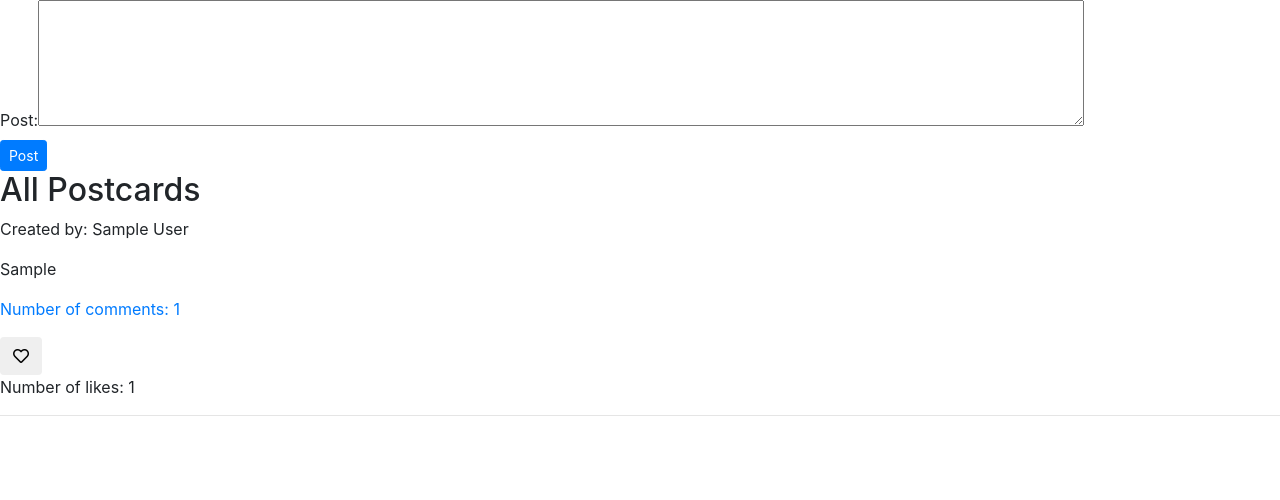
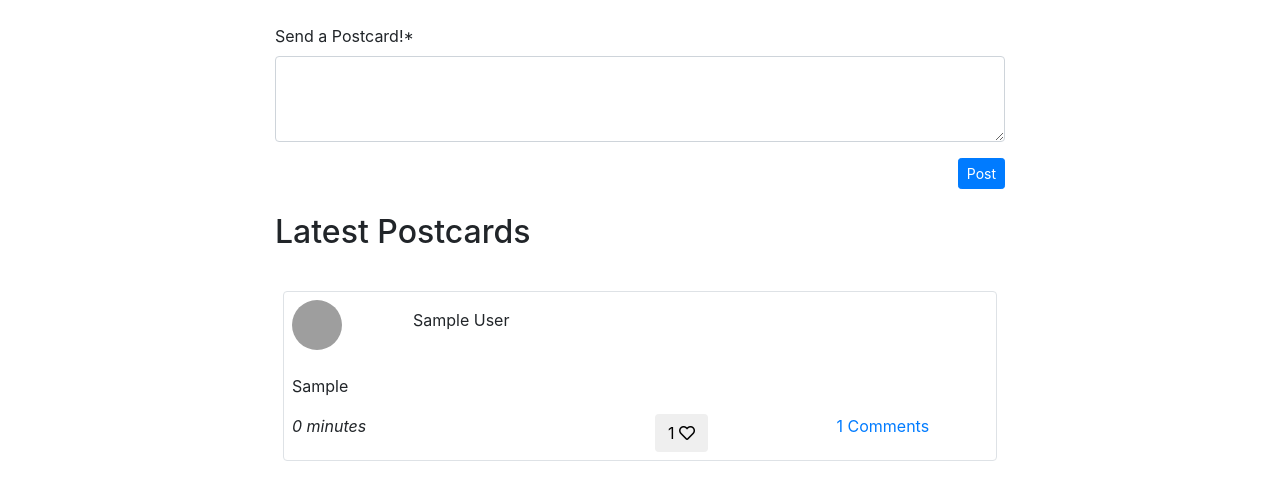
Before and after one commit to siddharthisaiah/spritle, a Django app: page /home/ in a window 1280 px wide. Shown: the part 69-569 px from the top of the page. Run offline with Django 3.2, Linux system fonts and the light colour scheme; a user stored in the database is signed in; tables that the repository leaves empty hold one stand-in row (values such as "Sample post"); some libraries are stand-ins or nearby versions; grey boxes are pictures that could not be loaded.

Commit message:
layout of home and postcard details, crispy form

```diff
--- a/spritle/postcard/forms.py
+++ b/spritle/postcard/forms.py
@@ -14,8 +14,8 @@ class SignUpForm(UserCreationForm):
 
 
 class PostcardForm(forms.Form):
-    post = forms.CharField(widget=forms.Textarea(attrs={"rows": 5, "cols": 100}))
+    post = forms.CharField(label="Send a Postcard!", widget=forms.Textarea(attrs={"rows": 3, "cols": 100}))
 
 
 class CommentForm(forms.Form):
-    comment = forms.CharField(widget=forms.Textarea(attrs={"rows": 5, "cols": 100}))
+    comment = forms.CharField(widget=forms.Textarea(attrs={"rows": 3, "cols": 100}))
--- a/spritle/postcard/templates/postcard/home.html
+++ b/spritle/postcard/templates/postcard/home.html
@@ -1,42 +1,120 @@
 {% extends 'postcard/base.html' %}
 
 {% block content %}
+{% load crispy_forms_tags %}
 
+
+<div class="container pt-4">
+    <div class="row">
+	<div class="col-md-8 ml-auto mr-auto">
 
 	    <form action="{% url 'home' %}" method="POST">
 		{% csrf_token %}
+		{{ postcard_form|crispy }}
 
-    {{ postcard_form }}
+		<div align="right">
+		    <button type="submit" class="btn btn-sm btn-primary">Post</button>
+		</div>
+	    </form>
+            <br/>
+
+	</div>
+    </div>
+
+    <div class="row">
+	<div class="col-md-8 ml-auto mr-auto">
+	    <h2>Latest Postcards</h2>
 
             <br/>
-    <button type="submit" class="btn btn-sm btn-primary">Post</button>
-</form>
 
-<h2>All Postcards</h2>
+	    <!-- begin postcard detail -->
 
+            <!-- <div class="postcard m-2 p-2 border rounded">
+	         <div class="row">
+                 <div class="col-md-2 postcard-user-pic">
+                 <img alt="profile-pic" src="https://placeimg.com/50/50/people" heigh="50" width="50" class="rounded-circle" />
+		 </div>
+		 <div class="postcard-title col-md-10 mt-2">
+		 <p>From Siddharth Isaiah</p>
+		 </div>
+		 </div>
+                 <br/>
+                 <div class="postcard-post">
+                 <p>Tortor vitae purus faucibus ornare suspendisse! Facilisi etiam dignissim diam quis enim lobortis scelerisque fermentum dui faucibus in ornare quam viverra orci sagittis eu volutpat odio facilisis mauris sit amet.</p>
+		 </div>
+                 <div class="post-card-details row">
+                 <div class="postcard-time col-md-3">
+                 <i>3 hrs ago</i>
+		 </div>
+                 <div class="col-md-3"></div>
+                 <div class="postcard-likes col-md-3">
+		 7 <i class="far fa-heart"></i>
+		 </div>
+                 <div class="postcard-comments col-md-3">
+		 <a href="#">5 Comments</a>
+		 </div>
+		 </div>
+		 </div> -->
+
+	    <!-- end postcard detail -->
 
 	    {% for pc in postcards %}
-<div>
-    <p>Created by: {{ pc.user.get_full_name }}</p>
+
+	    <div class="postcard m-2 p-2 border rounded">
+	        <div class="row">
+                    <div class="col-md-2 postcard-user-pic">
+                        <img alt="profile-pic" src="https://placeimg.com/50/50/people" heigh="50" width="50" class="rounded-circle" />
+		    </div>
+		    <div class="postcard-title col-md-10 mt-2">
+			<p>{{ pc.user.get_full_name}}</p>
+		    </div>
+		</div>
+                <br/>
+                <div class="postcard-post">
                     <p>{{ pc.post }}</p>
-
-    <a href="{% url 'postcard_detail' pc.id %}">
-	<p>Number of comments: {{ pc.comment_set.count }}</p>
-    </a>
+		</div>
+                <div class="post-card-details row">
+                    <div class="postcard-time col-md-3">
+                        <i>{{ pc.created_at|timesince }}</i>
+		    </div>
+                    <div class="col-md-3"></div>
+                    <div class="postcard-likes col-md-3">
 
 			<form action="{% url 'postcard_like' pc.id %}" method="POST">
 			    {% csrf_token %}
+
 			    <input name="next" type="hidden" value="{{ request.path|urlencode }}"/>
 			    <button type="submit" class="btn btn-outline">
 				<!-- todo: if user likes post make it bold -->
+				{% if pc.like_set.count != 0 %}
+				{{ pc.like_set.count }}  <i class="far fa-heart"></i>
+				{% else %}
 				<i class="far fa-heart"></i>
+				{% endif%}
+
 			    </button>
 			</form>
+		    </div>
+                    <div class="postcard-comments col-md-3">
+			<a href="{% url 'postcard_detail' pc.id %}">
+			    {% if pc.comment_set.count == 0 %}
+			    No Comments
+			    {% else %}
+			    {{ pc.comment_set.count }} Comments
+			    {% endif%}
 
-    <p>Number of likes: {{ pc.like_set.count }}</p>
-    <hr/>
+			</a>
 		    </div>
+		</div>
+	    </div>
+            <br/>
+
 	    {% endfor %}
+
+	</div>
+    </div>
+</div>
+
 
 
 {% endblock content %}
--- a/spritle/postcard/templates/postcard/index.html
+++ b/spritle/postcard/templates/postcard/index.html
@@ -7,7 +7,7 @@
     <div class="row text-center">
         <div class="col-md-12">
 	    <div class="jumbotron">
-		<h1 class="display-4">Send a Postcard!</h1>
+		<h1 class="display-4">Postcard</h1>
 		<p class="lead">
 		    Let people know what intersting things you have been upto by sending them a postcard.
 		</p>
```
Also changed, not shown: spritle/postcard/templates/postcard/detail.html (+95 -24 lines). Lines whose indentation alone changed are shown as unchanged.
